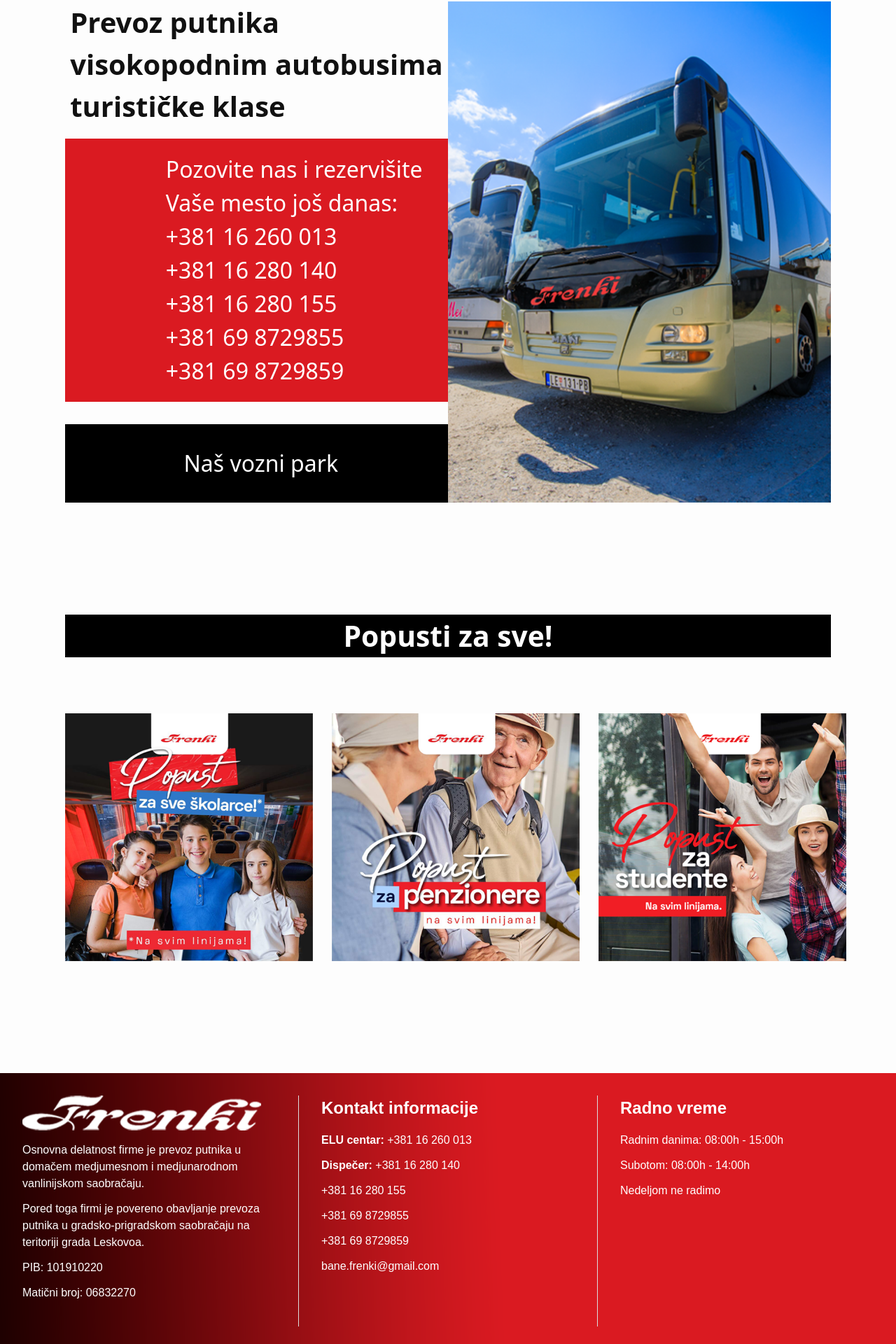
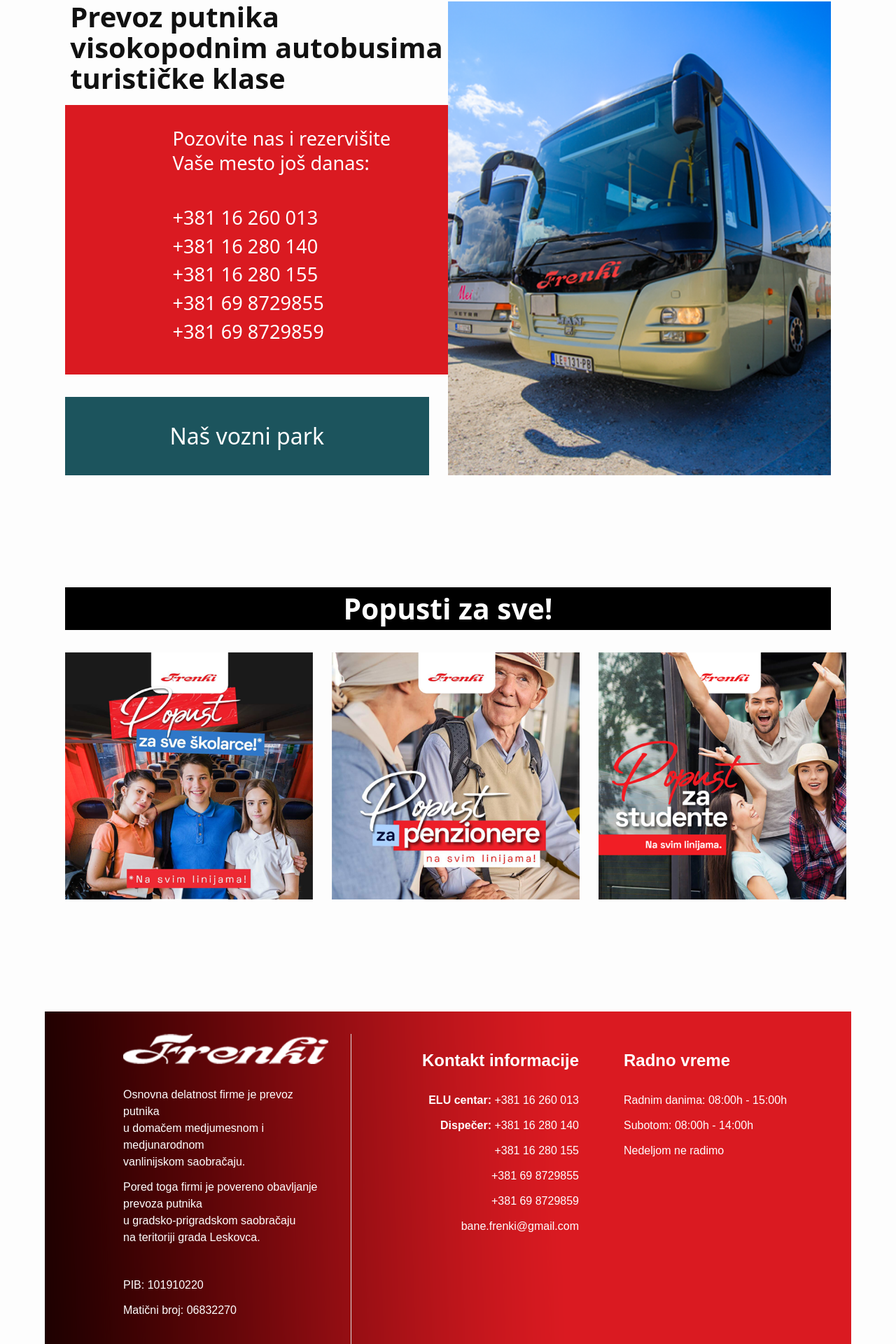
Before and after one commit to zeljaGitHub/frenki-bus, a React (Vite) app: page / in a window 1280 px wide. Shown: the part 1276-3196 px from the top of the page at 70% size. Built offline with nearby package versions, Linux system fonts and the light colour scheme; a web font is replaced by a local one.

Commit message:
Big Update 3

```diff
--- a/src/components/Footer.css
+++ b/src/components/Footer.css
@@ -38,10 +38,12 @@
 
 .footer-red .logo {
   color: white;
+  padding-bottom: 1rem;
 }
 
 .footer-black .logo {
   color: #da1a21;
+  padding-bottom: 1rem;
 }
 
 .footer-text {
@@ -66,3 +68,24 @@
     margin: 1rem 0;
   }
 }
+
+.poravnanje-sa-desne {
+  text-align: end;
+  padding-right: 3rem;
+}
+
+.pib {
+  padding-top: 2rem;
+}
+
+.centriranje-na-sredinu {
+  padding-left: 6rem;
+}
+
+.spustanje-oba {
+  padding-top: 1.2rem;
+}
+
+.footer-title2 {
+  padding-bottom: 0.7rem;
+}
--- a/src/components/Footer.jsx
+++ b/src/components/Footer.jsx
@@ -5,7 +5,7 @@
   return (
     <footer className={`footer footer-${variant}`}>
       <div className="footer-container">
-        <section className="footer-section">
+        <section className="footer-section centriranje-na-sredinu">
           <h2 className="footer-title">
             {variant === "red" ? (
               <img src="logo-white.png" alt="logo" className="logo" />
@@ -14,21 +14,21 @@
             )}
           </h2>
           <p className="footer-text">
-            Osnovna delatnost firme je prevoz putnika u domačem medjumesnom i
-            medjunarodnom vanlinijskom saobračaju.
+            Osnovna delatnost firme je prevoz putnika <br /> u domačem
+            medjumesnom i medjunarodnom <br /> vanlinijskom saobračaju.
           </p>
           <p className="footer-text">
-            Pored toga firmi je povereno obavljanje prevoza putnika u
-            gradsko-prigradskom saobračaju na teritoriji grada Leskovoa.
+            Pored toga firmi je povereno obavljanje prevoza putnika <br /> u
+            gradsko-prigradskom saobračaju <br /> na teritoriji grada Leskovca.
           </p>
-          <p className="footer-text">PIB: 101910220</p>
+          <p className="footer-text pib">PIB: 101910220</p>
           <p className="footer-text">Matični broj: 06832270</p>
         </section>
 
         <div className="footer-divider"></div>
 
-        <section className="footer-section">
-          <h2 className="footer-title">Kontakt informacije</h2>
+        <section className="footer-section poravnanje-sa-desne spustanje-oba">
+          <h2 className="footer-title footer-title2">Kontakt informacije</h2>
           <p className="footer-text">
             <strong>ELU centar:</strong> +381 16 260 013
           </p>
@@ -41,10 +41,10 @@
           <p className="footer-text">bane.frenki@gmail.com</p>
         </section>
 
-        <div className="footer-divider"></div>
+        {/* <div className="footer-divider"></div> */}
 
-        <section className="footer-section">
-          <h2 className="footer-title">Radno vreme</h2>
+        <section className="footer-section spustanje-oba">
+          <h2 className="footer-title footer-title2">Radno vreme</h2>
           <p className="footer-text">Radnim danima: 08:00h - 15:00h</p>
           <p className="footer-text">Subotom: 08:00h - 14:00h</p>
           <p className="footer-text">Nedeljom ne radimo</p>
--- a/src/pages/Home.css
+++ b/src/pages/Home.css
@@ -92,7 +92,7 @@
 }
 
 .buttons button:hover {
-  background-color: #780c10;
+  background-color: #1c545d;
 }
 
 .red-voznje h1 {
@@ -134,9 +134,9 @@
 
 .black-div {
   text-align: center;
-  background-color: black;
+  background-color: #1c545d;
   color: white;
-  width: 35rem;
+  width: 32.5rem;
   padding: 2rem 0;
   font-size: 2rem;
 }
@@ -147,19 +147,25 @@
   align-items: left;
   justify-content: center;
   background-color: #da1a21;
-  padding: 20px 0;
+  padding: 30px 0 40px 0;
   color: white;
   margin-bottom: 2rem;
   margin-top: 1rem;
 }
 
 .red-div p {
-  font-size: 2rem;
-  padding-left: clamp(2rem, 12vw, 9rem);
+  font-size: 1.7rem;
+  padding-left: 9.6rem;
 }
 
 .left h6 {
   font-size: 2.5rem;
+  line-height: 1.1;
+}
+
+.pozovite-line {
+  line-height: 1.3;
+  padding-bottom: 2.5rem;
 }
 
 /* @media (min-width: 1921px) {
@@ -241,7 +247,7 @@
 .da-obojim-u-crno {
   width: 100%;
   background-color: black;
-  margin-bottom: 5rem;
+  margin-bottom: 2rem;
 }
 
 @media (min-width: 1921px) {
--- a/src/pages/Home.jsx
+++ b/src/pages/Home.jsx
@@ -39,7 +39,7 @@
               </h6>
             </div>
             <div className="red-div">
-              <p>
+              <p className="pozovite-line">
                 Pozovite nas i rezervišite <br /> Vaše mesto još danas:
               </p>
               <p>+381 16 260 013</p>
@@ -56,8 +56,8 @@
           </div>
         </div>
         <PopustiSection />
+        <Footer variant="red" />
       </div>
-      <Footer variant="red" />
     </div>
   );
 };
```
